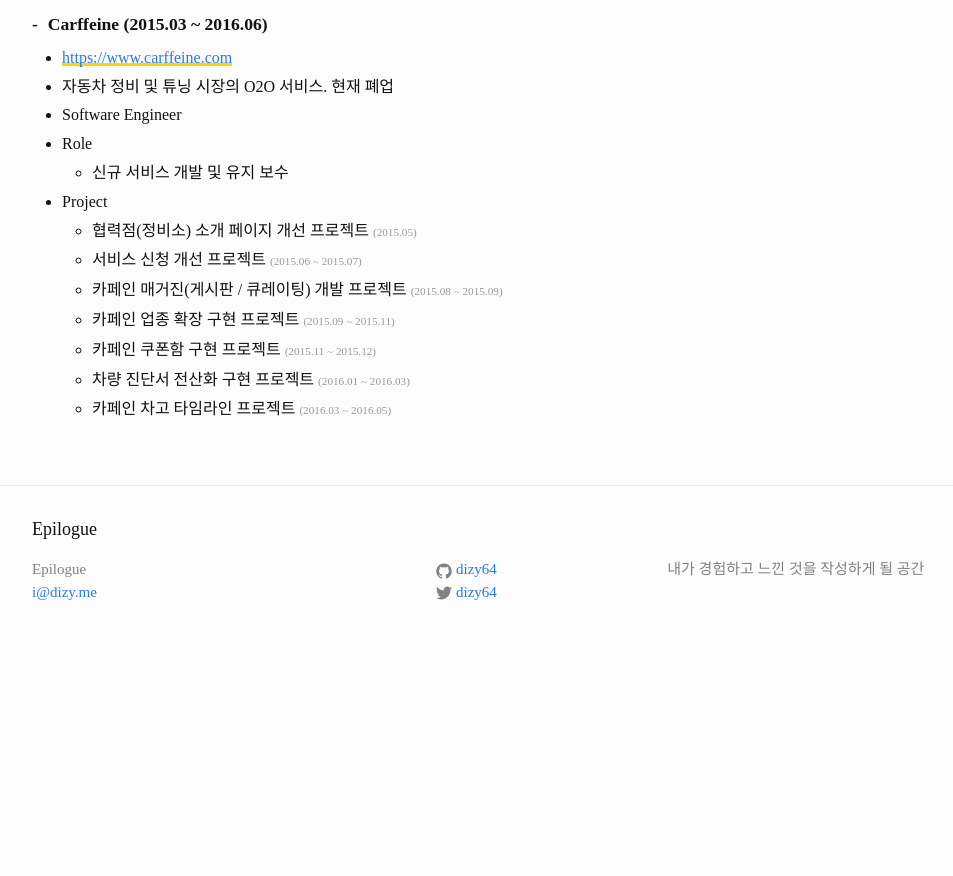
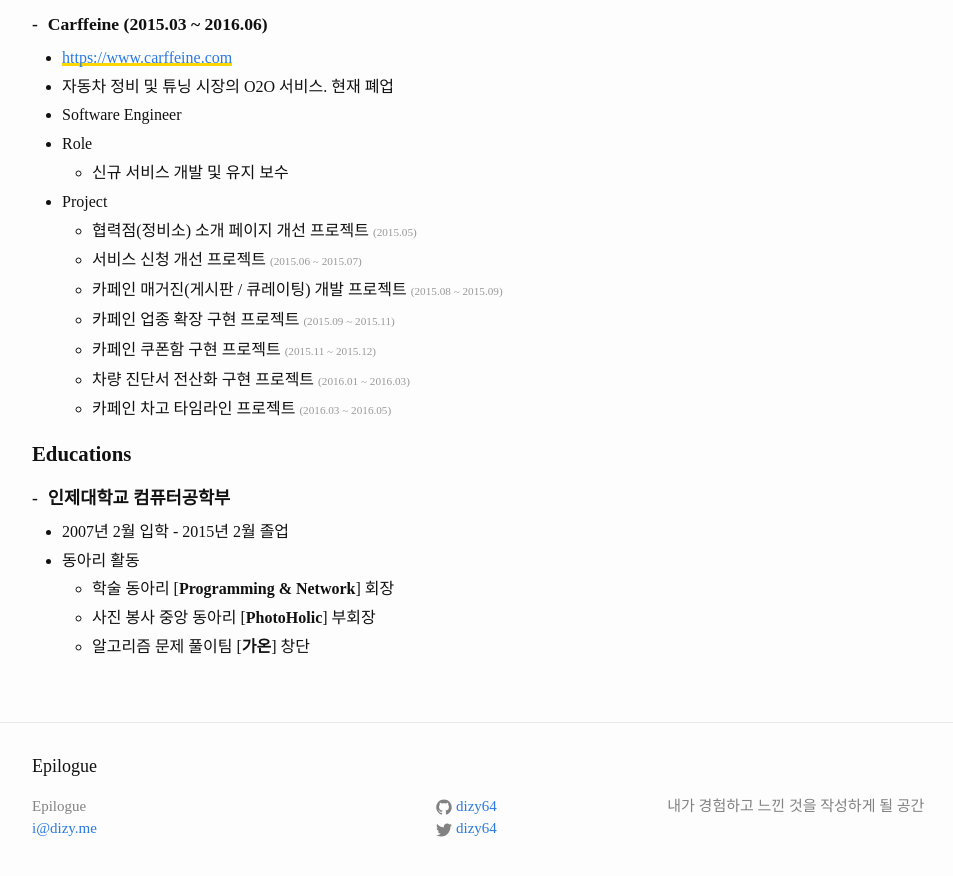
Before and after one commit to dizy64/dizy64.github.io, a Jekyll site: the page built from about/index.html, in a window 1280 px wide and 900 px high, scrolled down 2352 px. Shown: the top 876 px of the window, without its empty margins (38-991 px from the left). Built offline with Jekyll 4.4.1, drawn with Linux system fonts in a browser that asks for light colours; before the commit the page ends 3015 px from its top, so only the background shows below that.

Commit message:
학력 추가

```diff
--- a/about/index.html
+++ b/about/index.html
@@ -176,4 +176,20 @@ permalink: /about/
       </li>
     </ul>
   </section>
+
+  <section id="educations">
+    <h1>Educations</h1>
+
+    <h2>인제대학교 컴퓨터공학부</h2>
+    <ul>
+      <li>2007년 2월 입학 - 2015년 2월 졸업</li>
+      <li>동아리 활동
+        <ul>
+          <li>학술 동아리 [<strong>Programming & Network</strong>] 회장</li>
+          <li>사진 봉사 중앙 동아리 [<strong>PhotoHolic</strong>] 부회장</li>
+          <li>알고리즘 문제 풀이팀 [<strong>가온</strong>] 창단</li>
+        </ul>
+      </li>
+    </ul>
+  </section>
 </div>
```
